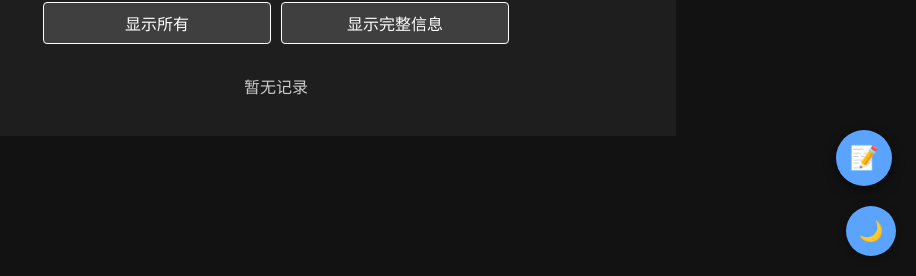
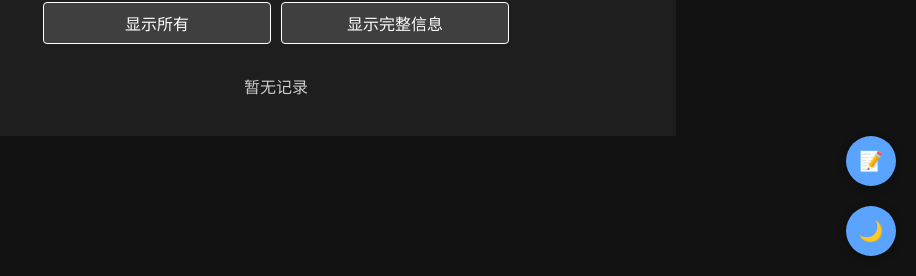
Before and after one commit to HKLHaoBin/Qinyin-Score-Steward, a Flask app: page / in a window 1280 px wide. Shown: the part 524-800 px from the top of the page, without its empty margins (364-1280 px from the left). Run offline with Flask 3, Linux system fonts and the light colour scheme; data that the repository does not hold is empty; some libraries are stand-ins or nearby versions.

Commit message:
style(static): 调整浮动按钮的样式和动画效果
优化浮动按钮的尺寸、阴影和悬停效果，使其更加精致和一致

```diff
--- a/static/style.css
+++ b/static/style.css
@@ -1463,26 +1463,26 @@ h1 {
 .qyj-draft-fab {
     position: fixed;
     bottom: 90px;
-    right: 24px;
-    width: 56px;
-    height: 56px;
+    right: 20px;
+    width: 50px;
+    height: 50px;
     border-radius: 50%;
     background-color: var(--accent-color);
     color: white;
     border: none;
-    box-shadow: 0 4px 12px var(--shadow-color);
     cursor: pointer;
     display: flex;
     align-items: center;
     justify-content: center;
-    font-size: 24px;
+    font-size: 20px;
+    box-shadow: 0 2px 10px rgba(0, 0, 0, 0.3);
     z-index: 999;
-    transition: transform 0.2s ease, background-color 0.2s ease;
+    transition: all 0.3s ease;
 }
 
 .qyj-draft-fab:hover {
     transform: scale(1.1);
-    background-color: var(--accent-hover);
+    box-shadow: 0 4px 15px rgba(0, 0, 0, 0.4);
 }
 
 .qyj-draft-fab:active {
```
